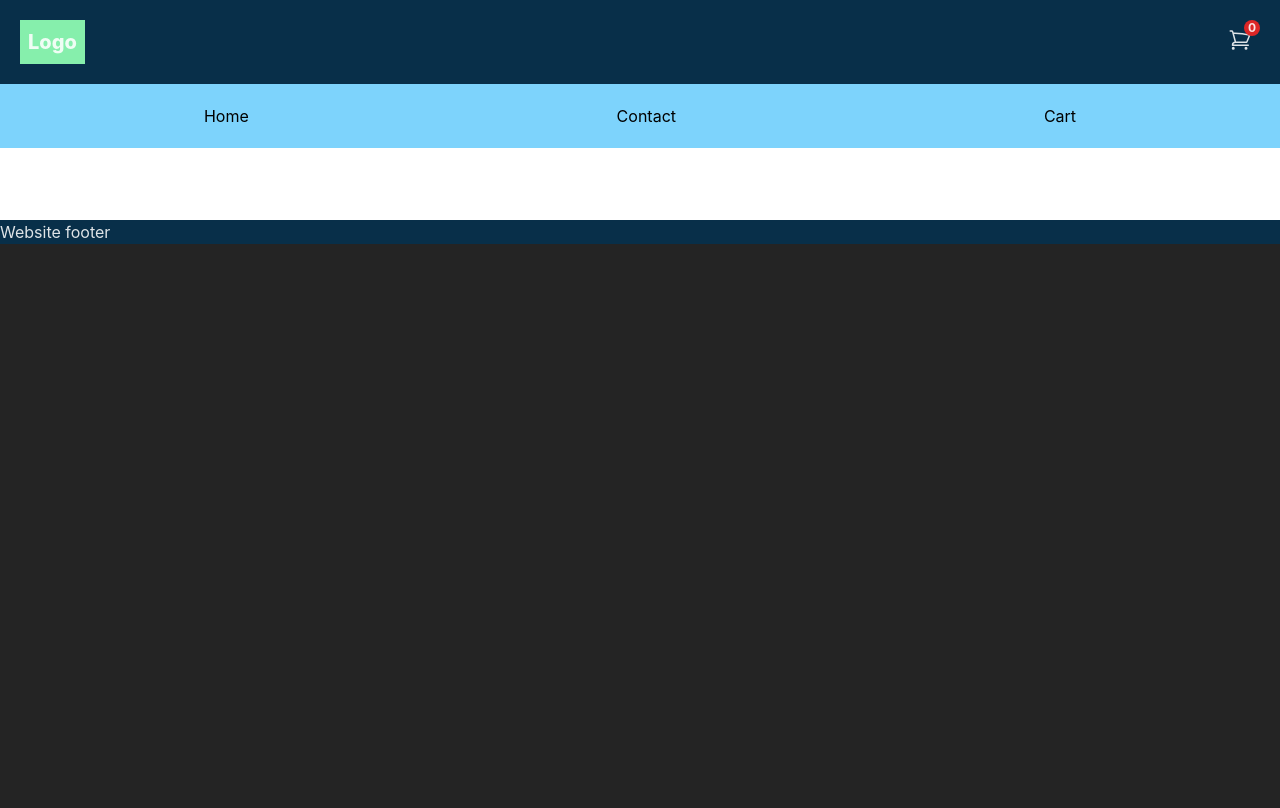
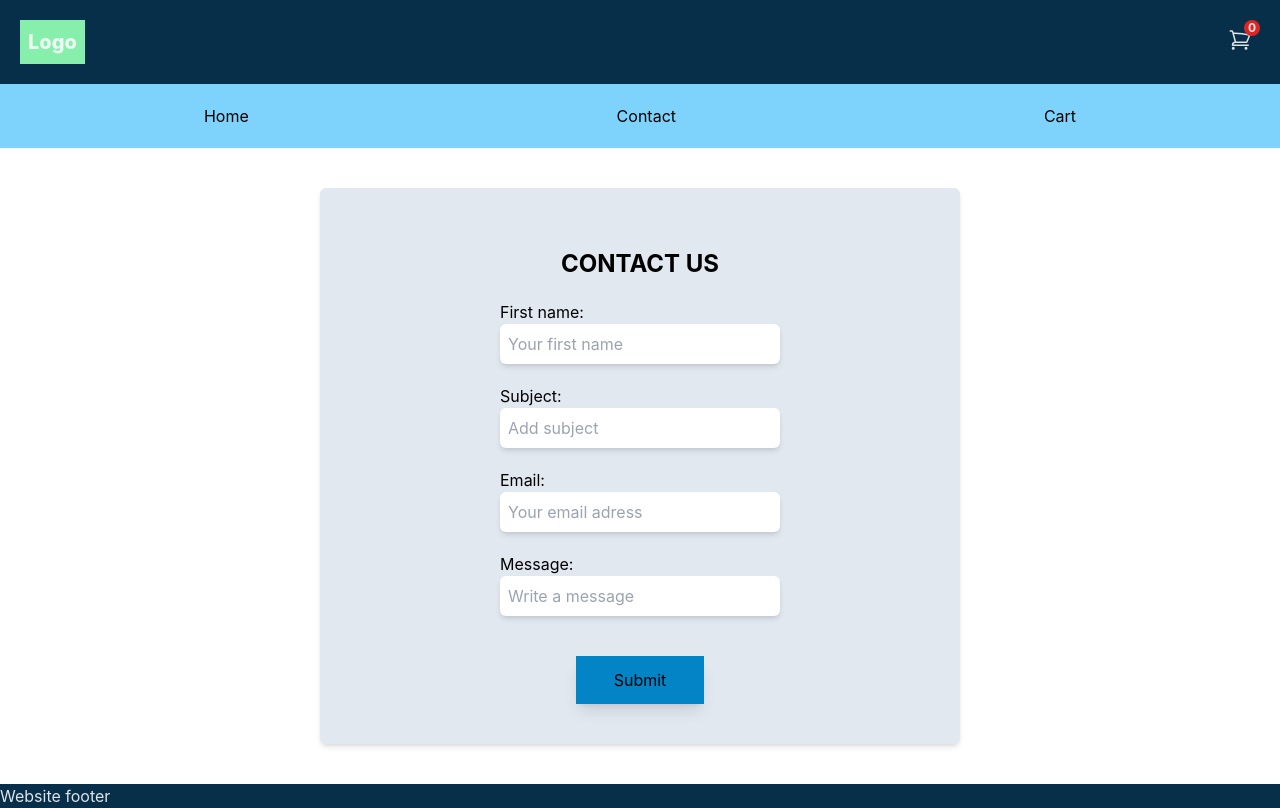
Before and after one commit to fredosanto/eCom-store, a React (Vite) app: page /contact in a window 1280 px wide. Built offline with nearby package versions, Linux system fonts and the light colour scheme.

Commit message:
add: form, still need to complete success msg

```diff
--- a/src/routes/Contact.jsx
+++ b/src/routes/Contact.jsx
@@ -1,15 +1,116 @@
-import { Link } from "react-router-dom";
+import { set, useForm } from "react-hook-form";
+import { yupResolver } from "@hookform/resolvers/yup";
+import * as yup from "yup";
+import { useState } from "react";
+
+//1. Full name (minimum 3, required)
+//2. Subject (minimum 3, required)
+//3. Email (must be valid email, required)
+//4. Body (minimum 3, required)
+
+//Yup schema
+const EMAIL_REGEX =
+  /^[a-zA-Z0-9.!#$%&'*+/=?^_`{|}~-]+@[a-zA-Z0-9-]+(?:\.[a-zA-Z0-9-]+)*$/;
+
+const schema = yup
+  .object({
+    firstName: yup
+      .string()
+      .min(3, "Your first name should be at least 3 characters.")
+      .max(10, "Your first name cannot be longer than 10 characters.")
+      .required("Please enter your first name"),
+    subject: yup
+      .string()
+      .min(3, "Subject should be at least 3 characters.")
+      .max(10, "Subject cannot be longer than 10 characters.")
+      .required("Please enter subject"),
+    email: yup
+      .string()
+      .matches(EMAIL_REGEX, "Not a proper email")
+      .required("Please enter your email"),
+    message: yup
+      .string()
+      .min(3, "Message should be at least 3 characters.")
+      .max(50, "Message cannot be longer than 10 characters.")
+      .required("Please enter your message"),
+  })
+  .required();
 
 export default function Contact() {
+  const [success, setSuccess] = useState(false);
+
+  const {
+    register,
+    handleSubmit,
+    formState: { errors },
+  } = useForm({ resolver: yupResolver(schema) });
+
+  function onSubmit(data) {
+    console.log("data", data);
+    setSuccess(true);
+  }
+
   return (
-    <>
-      <h1>Contact</h1>
-      <p>How to contact us</p>
-      <ul>
-        <li>
-          <Link to="/">Go Home</Link>
-        </li>
-      </ul>
-    </>
+    <div className="shadow-md bg-slate-200 m-auto my-10 p-10 w-1/2 text-center rounded-md">
+      <h1 className="text-black uppercase text-2xl font-bold my-5">
+        Contact us
+      </h1>
+      <div>
+        <form
+          action=""
+          className="flex flex-col gap-5 text-left text-black w-1/2 m-auto"
+          onSubmit={handleSubmit(onSubmit)}
+        >
+          <div className="flex flex-col">
+            <label htmlFor="first-name">First name:</label>
+            <input
+              {...register("firstName")}
+              id="first-name"
+              placeholder="Your first name"
+              className="shadow-md p-2 rounded-md focus:outline-none focus:shadow-inner"
+            />
+            <p className="text-xs text-red-500">{errors.firstName?.message}</p>
+          </div>
+          <div className="flex flex-col">
+            <label htmlFor="subject">Subject:</label>
+            <input
+              {...register("subject")}
+              id="subject"
+              placeholder="Add subject"
+              className="shadow-md p-2 rounded-md focus:outline-none focus:shadow-inner"
+            />
+            <p className="text-xs text-red-500">{errors.subject?.message}</p>
+          </div>
+          <div className="flex flex-col">
+            <label htmlFor="email">Email:</label>
+            <input
+              type="email"
+              {...register("email")}
+              id="email"
+              className="shadow-md p-2 rounded-md focus:outline-none focus:shadow-inner"
+              placeholder="Your email adress"
+            />
+            <p className="text-xs text-red-500">{errors.email?.message}</p>
+          </div>
+          <div className="flex flex-col">
+            <label htmlFor="message">Message:</label>
+            <input
+              {...register("message")}
+              id="message"
+              placeholder="Write a message"
+              className="shadow-md p-2 rounded-md focus:outline-none focus:shadow-inner"
+            />
+            <p className="text-xs text-red-500">{errors.message?.message}</p>
+          </div>
+          <div>{success ? <p>Success baba!</p> : ""}</div>
+          <input
+            type="submit"
+            className=" shadow-lg p-3 bg-sky-600 w-32 m-auto transition ease-out duration-200 hover:bg-sky-300 hover:cursor-pointer"
+          />
+        </form>
+      </div>
+    </div>
   );
 }
+
+export { Contact };
```
